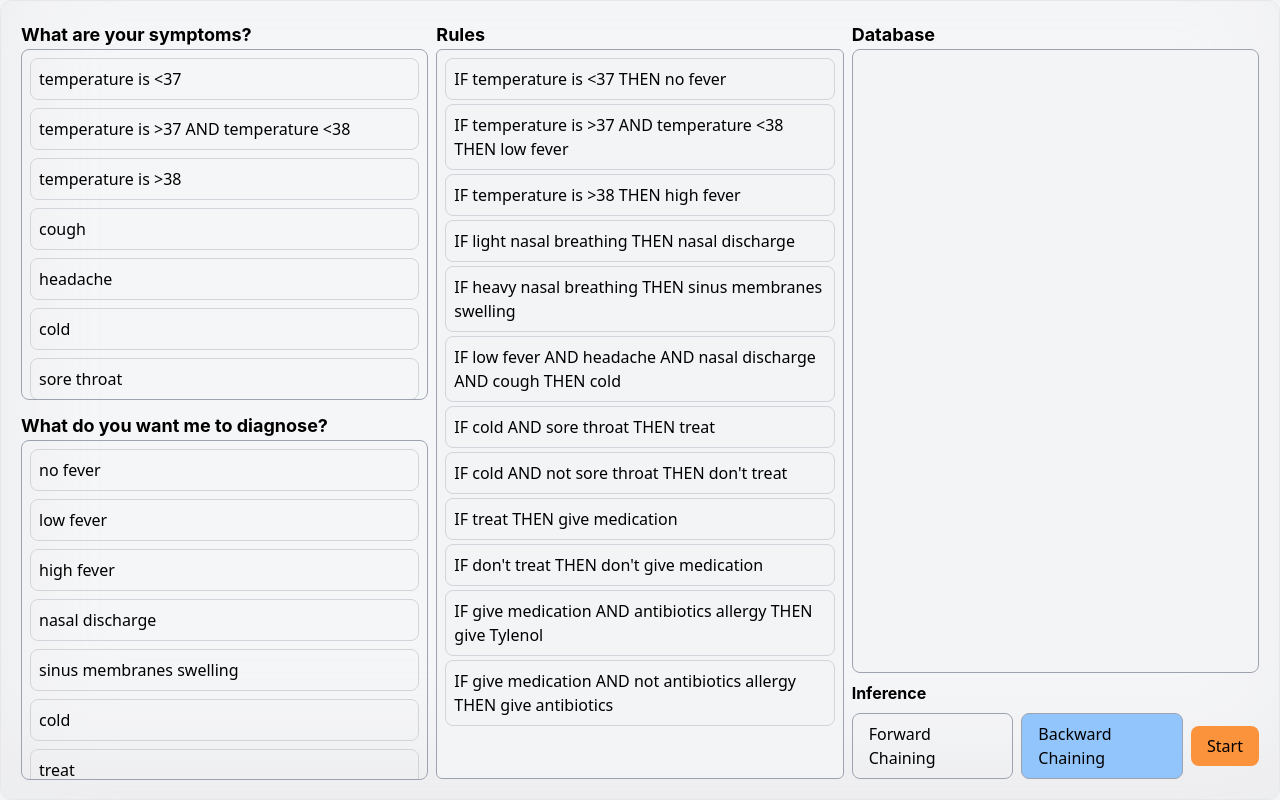
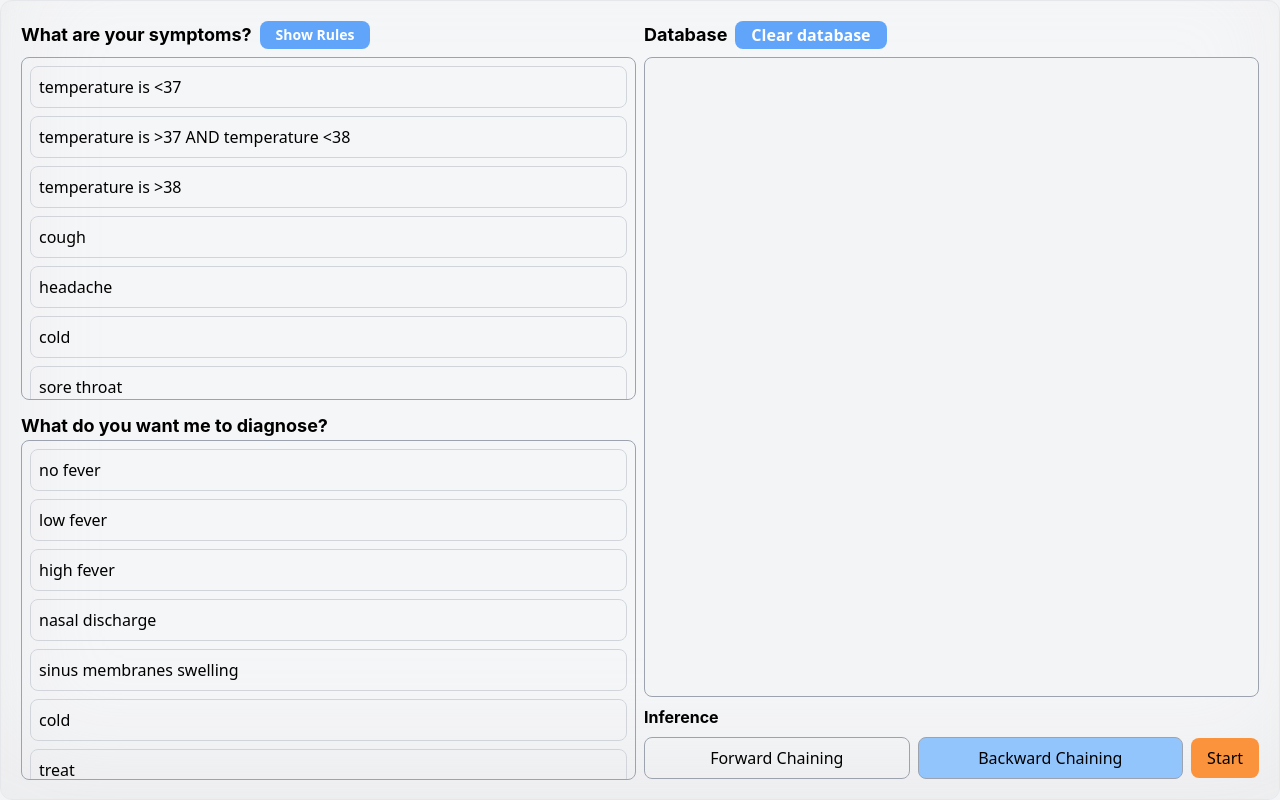
Before and after one commit to paulandraemnaval/expert-system, a Next.js app: page / in a window 1280 px wide. Built offline with nearby package versions, Linux system fonts and the light colour scheme.

Commit message:
showrules and cleardatabase update

```diff
--- a/components/App.jsx
+++ b/components/App.jsx
@@ -5,12 +5,16 @@ import GoalPicker from "./GoalPicker";
 import FactPicker from "./FactPicker";
 import Database from "./Database";
 import { toast } from "react-hot-toast";
+import { Rule } from "postcss";
 const App = () => {
   const [selectedFacts, setSelectedFacts] = React.useState([]);
   const [selectedGoal, setSelectedGoal] = React.useState("");
   const [databaseContent, setDatabaseContent] = React.useState([]);
   const [infferedFacts, setInfferedFacts] = React.useState([]);
   const [forwardChaining, setForwardChaining] = React.useState(false);
+  const [currentlyInfferingRule, setCurrentlyInfferingRule] =
+    React.useState("");
+  const [showRules, setShowRules] = React.useState(false);
 
   React.useEffect(() => {
     setDatabaseContent(selectedFacts);
@@ -20,6 +24,12 @@ const App = () => {
       databaseContent.filter((fact) => !selectedFacts.includes(fact))
     );
   }, [databaseContent]);
+
+  const clearDatabase = () => {
+    setDatabaseContent([]);
+    setInfferedFacts([]);
+    setSelectedFacts([]);
+  };
 
   const handleFactClick = (fact) => {
     setSelectedFacts((prev) => {
@@ -37,16 +47,16 @@ const App = () => {
     });
   };
 
-  const forwardChain = () => {
+  const forwardChain = async () => {
     let newRuleFired = true;
     let firedRules = [];
     let updatedDatabaseContent = [...databaseContent];
 
-    while (newRuleFired) {
+    while (newRuleFired && !updatedDatabaseContent.includes(selectedGoal)) {
       newRuleFired = false;
-      rules.forEach((rule) => {
+
+      for (const rule of rules) {
         const [conditionPart, result] = rule.split("THEN");
-
         if (
           conditionPart.includes(" AND ") &&
           !firedRules.includes(rule.trim()) &&
@@ -58,7 +68,8 @@ const App = () => {
             .split(" AND ")
             .map((condition) => condition.trim());
           let allConditionsTrue = true;
-          conditions.map((condition) => {
+
+          conditions.forEach((condition) => {
             if (condition.startsWith("not")) {
               if (
                 updatedDatabaseContent.includes(
@@ -71,13 +82,18 @@ const App = () => {
               allConditionsTrue = false;
             }
           });
+
           if (allConditionsTrue && !updatedDatabaseContent.includes(result)) {
             firedRules.push(rule.trim());
             updatedDatabaseContent.push(result.trim());
             newRuleFired = true;
+
+            if (updatedDatabaseContent.includes(selectedGoal)) {
+              break;
+            }
           }
         } else {
-          updatedDatabaseContent.forEach((fact) => {
+          for (const fact of updatedDatabaseContent) {
             if (
               rule.split("IF")[1].split("THEN")[0].trim() === fact.trim() &&
               !firedRules.includes(rule.trim()) &&
@@ -86,10 +102,14 @@ const App = () => {
               firedRules.push(rule.trim());
               updatedDatabaseContent.push(result.trim());
               newRuleFired = true;
+
+              if (updatedDatabaseContent.includes(selectedGoal)) {
+                break;
+              }
             }
-          });
+          }
         }
-      });
+      }
     }
 
     setDatabaseContent(updatedDatabaseContent);
@@ -98,7 +118,9 @@ const App = () => {
     );
     setInfferedFacts(infferedFacts);
     console.log("infferedFacts", infferedFacts);
+    setCurrentlyInfferingRule("");
   };
+
   const backwardChain = (
     parentGoal,
     ruleOfGoal,
@@ -273,6 +295,8 @@ const App = () => {
     "IF light nasal breathing THEN nasal discharge",
     "IF heavy nasal breathing THEN sinus membranes swelling",
     "IF low fever AND headache AND nasal discharge AND cough THEN cold",
+    "IF high fever AND headache AND nasal discharge AND cough THEN cold",
+
     "IF cold AND sore throat THEN treat",
     "IF cold AND not sore throat THEN don't treat",
     "IF treat THEN give medication",
@@ -301,6 +325,7 @@ const App = () => {
           facts={facts}
           selectedFacts={selectedFacts}
           handleFactClick={handleFactClick}
+          setShowRules={setShowRules}
         />
         <GoalPicker
           goals={goals}
@@ -308,19 +333,29 @@ const App = () => {
           selectedGoal={selectedGoal}
         />
       </div>
-
-      <div className="flex flex-col flex-1 h-full">
-        <Rules rules={rules} />
-      </div>
+      {showRules && (
+        <Rules rules={rules} currentlyInferringRule={currentlyInfferingRule} />
+      )}
 
       <div className="flex flex-1 flex-col gap-2 h-full">
         <div className="flex flex-col flex-1">
-          <h1 className="text-lg font-bold font-inter">Database</h1>
+          <div className="flex mb-2">
+            <span className="text-lg font-bold font-inter text-bottom mr-2">
+              Database
+            </span>
+            <button
+              className="bg-blue-400 rounded-lg px-4 text-white font-bold"
+              onClick={clearDatabase}
+            >
+              Clear database
+            </button>
+          </div>
           <Database
             databaseContent={databaseContent}
             inferredFacts={infferedFacts}
           />
         </div>
+
         <h1 className=" font-inter font-bold ">Inference</h1>
 
         <div className="items-center flex gap-2">
--- a/components/FactPicker.jsx
+++ b/components/FactPicker.jsx
@@ -1,12 +1,27 @@
 "use client";
 import React from "react";
 
-const FactPicker = ({ facts, selectedFacts, handleFactClick }) => {
+const FactPicker = ({
+  facts,
+  selectedFacts,
+  handleFactClick,
+  setShowRules,
+}) => {
   return (
     <div className="flex flex-col w-full h-1/2 mb-3">
-      <h1 className="font-inter font-bold text-left text-lg">
-        What are your symptoms?
-      </h1>
+      <div className="flex max-h-fit mb-2">
+        <h1 className="font-inter font-bold text-left text-lg mr-2">
+          What are your symptoms?
+        </h1>
+        <button
+          className="text-sm px-4 bg-blue-400 text-white font-bold rounded-lg"
+          onClick={() => {
+            setShowRules((prev) => !prev);
+          }}
+        >
+          Show Rules
+        </button>
+      </div>
       <div className="flex-1 border border-gray-400 rounded-lg p-2 overflow-auto">
         {facts.map((fact) => (
           <Fact
--- a/components/Rules.jsx
+++ b/components/Rules.jsx
@@ -1,15 +1,17 @@
 "use client";
 import React from "react";
 
-const Rules = ({ rules }) => {
+const Rules = ({ rules, currentlyInferringRule }) => {
   return (
-    <div className="flex flex-col min-h-full flex-1">
-      <h1 className="text-lg font-bold font-inter">Rules</h1>
-      <div className="flex-1 p-2 backdrop-blur bg-gray-100 rounded-md border border-gray-400 gap-2 min-h-max">
+    <div className="flex flex-col flex-1">
+      <h1 className="text-lg font-bold font-inter mb-2">Rules</h1>
+      <div className="flex-1 p-2 backdrop-blur bg-gray-100 rounded-md border border-gray-400 gap-2 min-h-max overflow-auto max-h-[100%]">
         <ul className=" space-y-1">
           {rules.map((rule, index) => (
             <li
-              className="min-w-4 p-2 rounded-lg border border-gray-300"
+              className={`min-w-4 p-2 rounded-lg border border-gray-300 ${
+                rule === currentlyInferringRule ? "bg-blue-200" : ""
+              }`}
               index={index}
               key={rule}
             >
```
